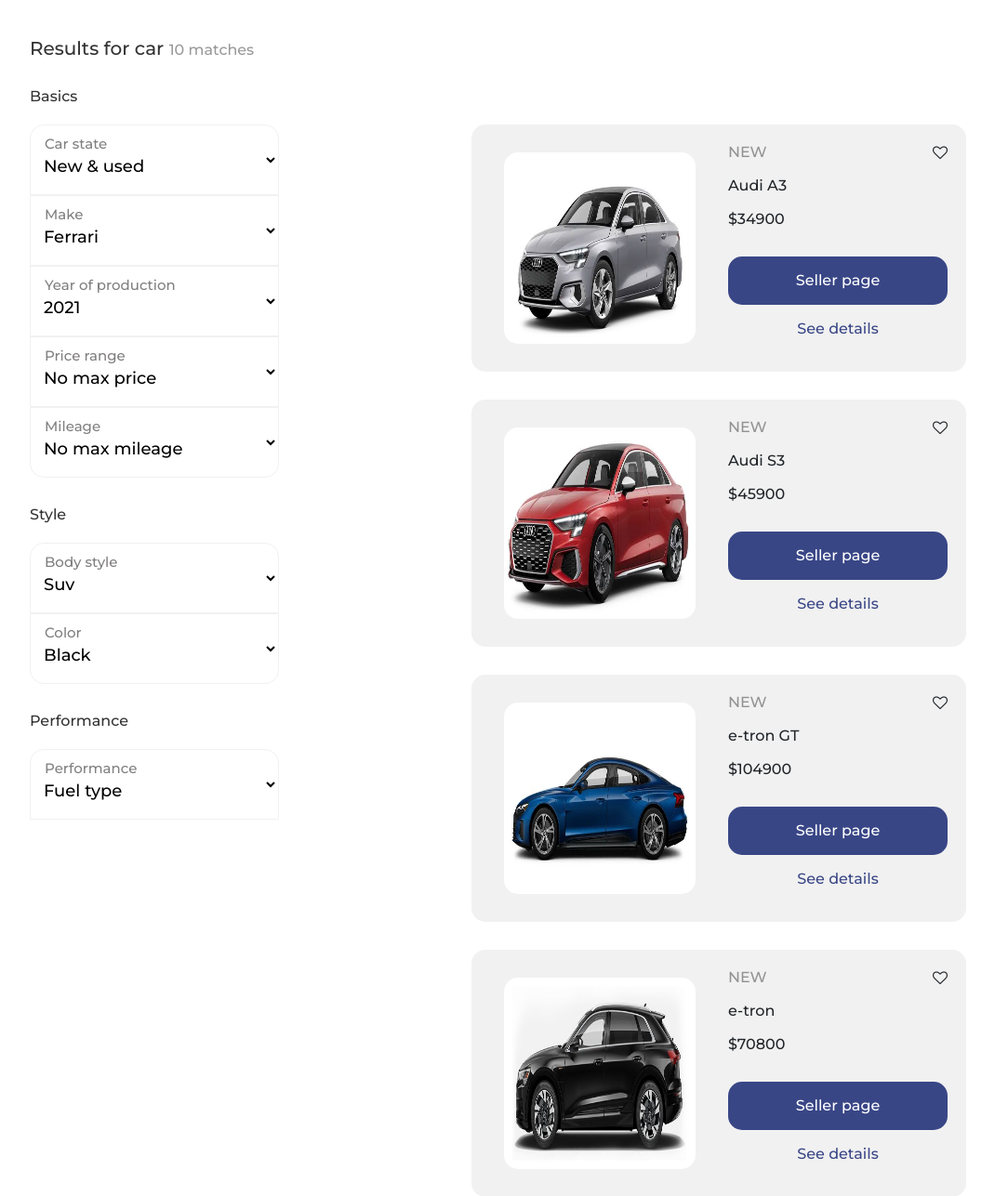
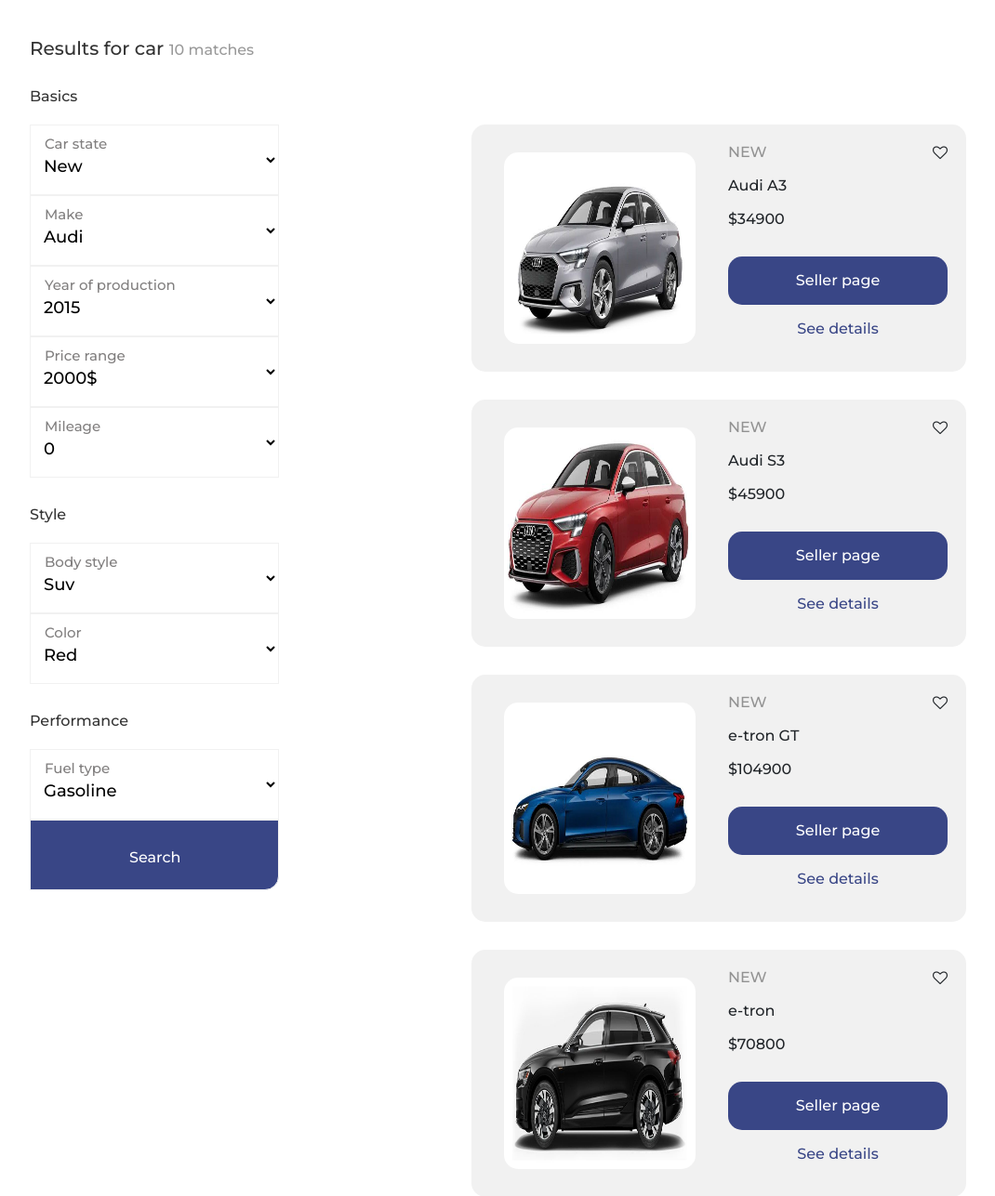
Before and after one commit to GeloPakDev/Currus, a Django app: template web/templates/result-page.html in a window 1280 px wide. Shown: the part 178-1465 px from the top of the page at 93% size, without its empty margins (50-1120 px from the left). Run offline with Django 4.2, Linux system fonts and the light colour scheme; the template is opened without the code that fills it: values that come from a table or form of the project are taken from there, others are empty; data comes from the database, SQL or seed files in the repository; some libraries are stand-ins or nearby versions.

Commit message:
update html pages

```diff
--- a/static/js/script.js
+++ b/static/js/script.js
@@ -15,22 +15,3 @@ function print_slogan () {
 }
 var timer = setInterval(print_slogan, 50)
 /* Main */
-/* Scroll button */
-$(document).ready(function () {
-    $(window).scroll(function () {
-        if ($(this).scrollTop() > 500) {
-            $('#top').fadeIn();
-
-        }
-        else{
-            $('#top').fadeOut();
-        }
-    });
-    $('#top').click(function () {
-        $('html').animate({
-            scrollTop: 0
-        }, 1000)
-
-    });
-});
-/* Scroll button */
--- /dev/null
+++ b/web/templates/registration/login.html
@@ -0,0 +1,5 @@
+<h2>Log In</h2>
+<form method="post">{% csrf_token %}
+    {{ form.as_p }}
+    <button type="submit">Log In</button>
+</form>
--- a/web/templates/result-page.html
+++ b/web/templates/result-page.html
@@ -27,7 +27,8 @@
         <div class="collapse navbar-collapse justify-content-end" id="navbarNav">
             <div class="nav-half d-flex justify-content-between align-items-center">
                 <form action="{% url 'search_results' %}" role="search">
-                    <input class="form-control  me-2 nav-search" type="search" name="query" placeholder="Search" aria-label="search">
+                    <input class="form-control  me-2 nav-search" type="search" name="query" placeholder="Search"
+                           aria-label="search">
                 </form>
                 <a href=""><img src="{% static '/images/Heart.svg' %}" alt=""> Favorites</a>
                 <a href=""><img src="{% static '/images/User.svg' %} " alt=""> Profile</a>
@@ -47,83 +48,109 @@
     <p class="basics">Basics</p>
     <div class="row">
         <div class="col-xl-5">
-            <form action="" class="d-flex flex-column">
+            <form action="{% url 'full_filter_results' %}" class="d-flex flex-column">
                 <div class="label">
-                    <select name="top-corner" id="" class="main-select">
-                        <option value="">New & used</option>
-                        <option value="">New</option>
-                        <option value="">Used</option>
+                    <select name="state" id="" class="main-select">
+                        <option value="New">New</option>
+                        <option value="USED">Used</option>
                     </select>
                     <label for="" class="label-main">Car state</label>
                 </div>
                 <div class="label">
-                    <select name="" id="" class="main-select">
-                        <option value="">Ferrari</option>
-                        <option value="">Lamborgini</option>
-                        <option value="">Hyundai</option>
-                        <option value="">Porsche</option>
-                        <option value="">Jaguar</option>
+                    <select name="make" id="" class="main-select">
+                        <option value="Audi">Audi</option>
+                        <option value="Lamborghini">Lamborghini</option>
+                        <option value="Hyundai">Hyundai</option>
+                        <option value="Porsche">Porsche</option>
+                        <option value="Jaguar">Jaguar</option>
                     </select>
                     <label for="" class="label-main">Make</label>
                 </div>
                 <div class="label">
-                    <select name="" id="" class="main-select">
-                        <option value="">2021</option>
-                        <option value="">2</option>
-                        <option value="">3</option>
-                        <option value="">4</option>
-                        <option value="">5</option>
+                    <select name="year_of_production" id="" class="main-select">
+                        <option value="2015">2015</option>
+                        <option value="2016">1016</option>
+                        <option value="2018">2018</option>
+                        <option value="2022">2022</option>
+                        <option value="2023">2023</option>
                     </select>
                     <label for="" class="label-main">Year of production</label>
                 </div>
                 <div class="label">
-                    <select name="" id="" class="main-select">
-                        <option value="">No max price</option>
-                        <option value="">2</option>
-                        <option value="">3</option>
-                        <option value="">4</option>
-                        <option value="">5</option>
+                    <select name="price" id="" class="main-select">
+                        <option value="2000">2000$</option>
+                        <option value="7000">7000$</option>
+                        <option value="12000">12,000$</option>
+                        <option value="17000">17,000$</option>
+                        <option value="25000">25,000$</option>
+                        <option value="30000">30,000$</option>
+                        <option value="35000">35,000$</option>
+                        <option value="40000">40,000$</option>
+                        <option value="50000">50,000$</option>
+                        <option value="60000">60,000$</option>
+                        <option value="90000">90,000$</option>
+                        <option value="110000">110,000$</option>
                     </select>
                     <label for="" class="label-main">Price range</label>
                 </div>
                 <div class="label">
-                    <select name="bottom-corner" id="" class="main-select">
-                        <option value="">No max mileage</option>
-                        <option value="">2</option>
-                        <option value="">3</option>
-                        <option value="">4</option>
-                        <option value="">5</option>
+                    <select name="mileage" id="" class="main-select">
+                        <option value="0">0</option>
+                        <option value="300">300</option>
+                        <option value="1000">1000</option>
+                        <option value="3000">3000</option>
+                        <option value="8000">8000</option>
+                        <option value="20000">20000</option>
+                        <option value="30000">30000</option>
+                        <option value="50000">50000</option>
                     </select>
                     <label for="" class="label-main">Mileage</label>
                 </div>
                 <p class="basics">Style</p>
+
                 <div class="label">
-                    <select name="top-corner" id="" class="main-select">
-                        <option value="">Suv</option>
-                        <option value="">Super car</option>
-                        <option value="">truck</option>
+                    <select name="body_style" id="" class="main-select">
+                        <option value="Suv">Suv</option>
+                        <option value="Sedan">Sedan</option>
+                        <option value="Coupe">Coupe</option>
+                        <option value="Hatchback">Hatchback</option>
+                        <option value="Minivan">Minivan</option>
+                        <option value="Wagon">Wagon</option>
+                        <option value="Passenger Van">Passenger Van</option>
+                        <option value="Pickup truck">Pickup truck</option>
+                        <option value="Convertible">Convertible</option>
                     </select>
                     <label for="" class="label-main">Body style</label>
                 </div>
+
                 <div class="label">
-                    <select name="bottom-corner" id="" class="main-select">
-                        <option value="">Black</option>
-                        <option value="">Red</option>
-                        <option value="">Yellow</option>
-                        <option value="">Pink</option>
-                        <option value="">Green</option>
+                    <select name="color" id="" class="main-select">
+                        <option value="Red">Red</option>
+                        <option value="Orange">Orange</option>
+                        <option value="Yellow">Yellow</option>
+                        <option value="Green">Green</option>
+                        <option value="Blue">Blue</option>
+                        <option value="Indigo">Indigo</option>
+                        <option value="Purple">Purple</option>
+                        <option value="White">White</option>
+                        <option value="Black">Black</option>
+                        <option value="Gray">Gray</option>
                     </select>
                     <label for="" class="label-main">Color</label>
                 </div>
+
                 <p class="basics">Performance</p>
                 <div class="label">
-                    <select name="top-corner" id="" class="main-select">
-                        <option value="">Fuel type</option>
-                        <option value="">Disel</option>
-                        <option value="">Gaz</option>
+                    <select name="fuel_type" id="" class="main-select">
+                        <option value="Gasoline">Gasoline</option>
+                        <option value="Diesel">Diesel</option>
+                        <option value="Hybrid">Hybrid</option>
+                        <option value="Electric">Electric</option>
                     </select>
-                    <label for="" class="label-main">Performance</label>
+                    <label for="" class="label-main">Fuel type</label>
                 </div>
+                <button type="submit" class="main-select btn-search-main">Search</button>
+
             </form>
         </div>
         <div class="col-xl-7">
@@ -149,7 +176,6 @@
 </div>
 
 
-
 <script src="{% static 'js/jquery-3.6.0.min.js' %}"></script>
 <script src="{% static 'js/popper.min.js' %}"></script>
 <script src="{% static 'js/bootstrap.min.js' %}"></script>
```
Also changed, not shown: static/css/style.css (+24 -22 lines), web/templates/advanced-search.html (added, +159 -0 lines), media/images/model3.jpg (added), media/images/models.jpg (added), media/images/modelx.jpg (added), media/images/modely.jpg (added), static/images/Vector.png (added).
